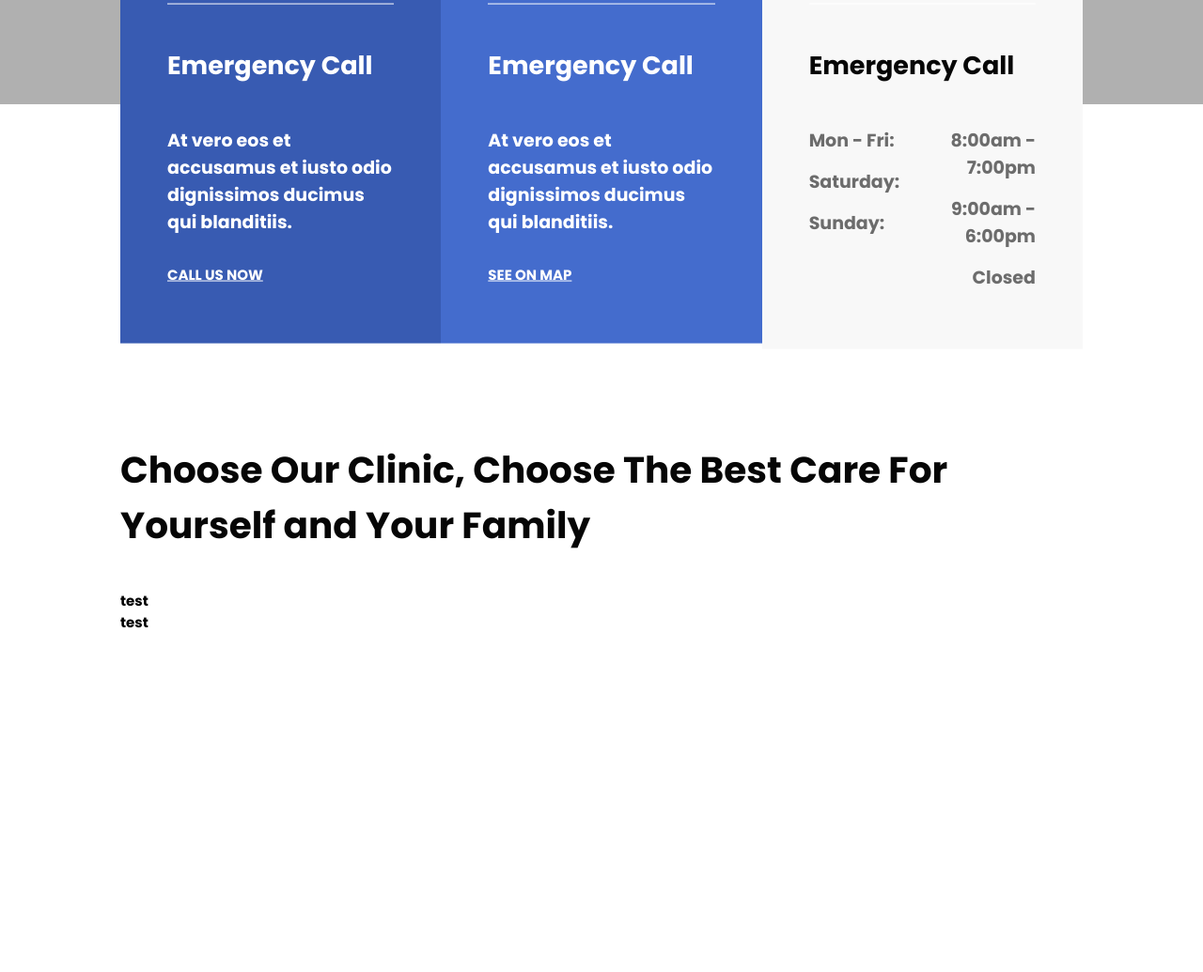
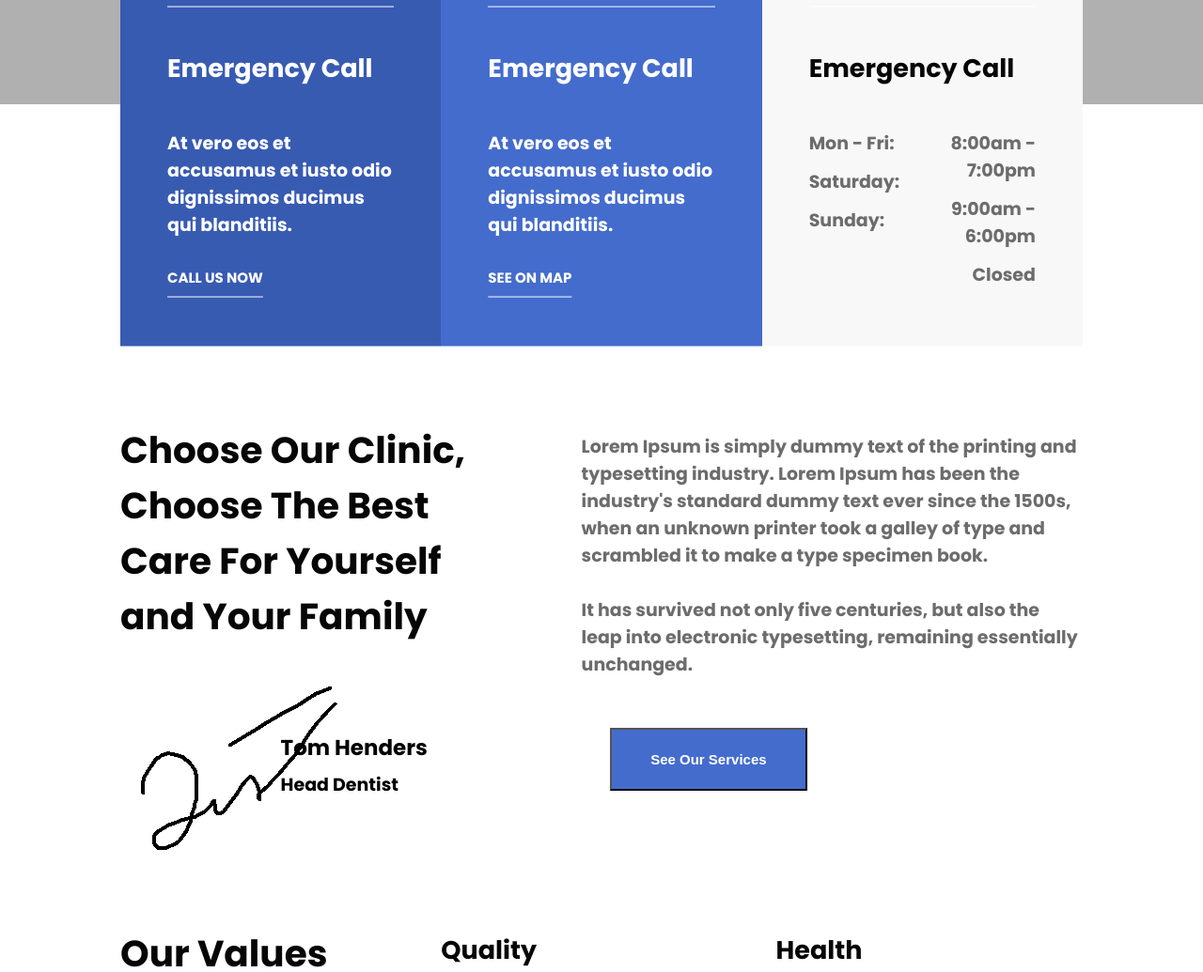
Before and after one commit to K0k0sc0m/Variantas_6, a plain HTML site: page index.html in a window 1280 px wide. Shown: the part 889-1924 px from the top of the page at 94% size. Before the commit the page ends 1563 px from the top, so only its background shows below. Drawn offline with Linux system fonts and the light colour scheme; files whose address does not match are found by name.

Commit message:
*responsive not finished

```diff
--- a/Styles/style.css
+++ b/Styles/style.css
@@ -35,6 +35,12 @@ body {
     background-color: white;
     padding-left: 10%;
     padding-right: 10%;
+    padding-bottom: 147px;
+    display: flex;
+    flex-wrap: wrap;
+    flex-direction: row;
+    width: 100%;
+
 
 }
 
@@ -56,14 +62,17 @@ body {
     text-align: left;
 }
 
-.diflinks {
+.diflin {
     font-weight: 700;
     font-size: 1rem;
     padding-top: 2rem;
+    text-underline-offset: 1rem;
 }
 
 .area {
     display: flexbox;
+    flex-wrap: wrap;
+    flex-direction: row;
     width: 100%;
     align-items: baseline;
     padding-top: 4.2667rem;
@@ -164,7 +173,7 @@ body {
 
 .ru {
     color: #FFFFFF80;
-    margin-left: 27%;
+    margin-left: 34%;
 }
 
 
@@ -183,7 +192,7 @@ body {
 
 .info {
     max-width: 100%;
-    padding-right: 48%;
+    padding-right: 50%;
     padding-top: 5rem;
 
 }
@@ -217,12 +226,30 @@ h5 {
 
 }
 
+h6 {
+    font-size: 1.5333rem;
+    font-weight: 700;
+}
+
 p {
     font-size: 1.2667rem;
     font-weight: 400;
-    color: #FFFFFF;
     margin: 0;
 }
+
+.gen {
+    color: #FFFFFF;
+}
+
+.gen2 {
+    color: #6C6C6C;
+    padding-bottom: 0.8rem
+}
+
+.gen3 {
+    color: #6C6C6C;
+}
+
 
 .Learn_more {
     background-color: #446CCD;
@@ -241,6 +268,26 @@ p {
     cursor: pointer;
     background-color: #0909af;
 }
+
+.Services {
+    background-color: #446CCD;
+    margin-top: 3.3333rem;
+    margin-bottom: 3.3333rem;
+    margin-left: 12rem;
+    padding-left: 2.7333rem;
+    padding-right: 2.7333rem;
+    padding-top: 1.5333rem;
+    padding-bottom: 1.5333rem;
+    color: #FFFFFF;
+    font-size: 1rem;
+    font-weight: 700;
+}
+
+.Services:hover {
+    cursor: pointer;
+    background-color: #0909af;
+}
+
 
 .rectangles {
     display: block;
@@ -311,10 +358,73 @@ p {
 
 }
 
+.maininfo {
+    margin-top: 20rem;
+    float: left;
+}
 
-.column-1 {
-    margin-top: 24rem;
+.aaaa {
+    float: left;
+
 }
+
+.bbbb {
+    color: #6C6C6C;
+    float: left;
+    padding-left: 4.2667rem;
+    margin-right: 0;
+    padding-top: 3.3rem;
+}
+
+.col-1 {
+    width: 8.33%;
+}
+.col-2 {
+    width: 16.66%;
+}
+.col-3 {
+    width: 25%;
+}
+.col-4 {
+    width: 33.33%;
+}
+.col-5 {
+    width: 41.66%;
+}
+.col-6 {
+    width: 50%;
+}
+.col-7 {
+    width: 58.33%;
+}
+.col-8 {
+    width: 66.66%;
+}
+.col-9 {
+    width: 75%;
+}
+.col-10 {
+    width: 83.33%;
+}
+.col-11 {
+    width: 91.66%;
+}
+.col-12 {
+    width: 100%;
+}
+
+.clearfix {
+    overflow: auto;
+}
+
+.imagination {
+    height: 60rem;
+}
+
+
+
+
+
 
 @media all and (max-width: 1800px) {
 
@@ -329,7 +439,7 @@ p {
 
 
 
-@media all and (max-width: 1600px) {
+@media all and (max-width: 1640px) {
 
 
     a {
@@ -353,9 +463,6 @@ p {
         position: absolute;
         width: 90%;
         float: left;
-        position: fixed;
-        top: 0;
-
     }
 
     .area {
--- a/index.html
+++ b/index.html
@@ -69,8 +69,8 @@
                     <img class='phone' src='https://static.thenounproject.com/png/2647105-200.png'>
                     <div class='text'>
                         <h5>Emergency Call</h5>
-                        <p>At vero eos et accusamus et iusto odio dignissimos ducimus qui blanditiis.</p>
-                        <div class='diflinks'>
+                        <p class='gen'>At vero eos et accusamus et iusto odio dignissimos ducimus qui blanditiis.</p>
+                        <div class='diflin'>
                             <a href='#' style='color: #FFFFFF'>CALL US NOW</a>
                         </div>
                     </div>
@@ -79,8 +79,8 @@
                         <img class='phone' src='https://image.flaticon.com/icons/png/512/1512/1512870.png'>
                     <div class='text'>
                         <h5>Emergency Call</h5>
-                        <p>At vero eos et accusamus et iusto odio dignissimos ducimus qui blanditiis.</p>
-                        <div class='diflinks'>
+                        <p class='gen'>At vero eos et accusamus et iusto odio dignissimos ducimus qui blanditiis.</p>
+                        <div class='diflin'>
                             <a href='#' style='color: #FFFFFF'>SEE ON MAP</a>
                         </div>
                     </div>
@@ -92,14 +92,14 @@
 
                         <div class='half-box'>
                             <div class='ahalf clearfix'>
-                             <p style='color: #6C6C6C; padding-bottom: 1rem;'>Mon - Fri:</p>
-                             <p style='color: #6C6C6C; padding-bottom: 1rem;'>Saturday:</p>
-                             <p style='color: #6C6C6C;'>Sunday:</p>
+                             <p class='gen2'>Mon - Fri:</p>
+                             <p class='gen2'>Saturday:</p>
+                             <p class='gen3'>Sunday:</p>
                             </div>
                             <div class='bhalf clearfix'>
-                                <p style='color: #6C6C6C; padding-bottom: 1rem;'>8:00am - 7:00pm</p>
-                                <p style='color: #6C6C6C; padding-bottom: 1rem;'>9:00am - 6:00pm</p>
-                                <p style='color: #6C6C6C;'>Closed</p>
+                                <p class='gen2'>8:00am - 7:00pm</p>
+                                <p class='gen2'>9:00am - 6:00pm</p>
+                                <p class='gen3'>Closed</p>
                                </div>
 
                         </div>
@@ -120,29 +120,56 @@
 
 
         <div class='white'>
-            <div class='body'>
-                <div class='column-1'>
+
+            <div class='maininfo row'>
+
+                <div class='col-5 aaaa'>
                     <h3>Choose Our Clinic, Choose The Best Care For Yourself and Your Family</h3>
+                </div>
 
+                <div class='col-7 bbbb'>
+                    <p>Lorem Ipsum is simply dummy text of the printing and typesetting industry. Lorem Ipsum has been the industry's standard dummy text ever since the 1500s, when an unknown printer took a galley of type and scrambled it to make a type specimen book. <br><br>It has survived not only five centuries, but also the leap into electronic typesetting, remaining essentially unchanged.</p>
                 </div>
 
             </div>
 
-            <div class='About_Us'>
-               test
-            </div>
-
-            <div class='image'>
-               test
-            </div>
-        </div>
+                <div class='col-2'>
+                    <img src='img/sign.png'>
+                </div>
+                <div class='col-2'>
+                    <h6>Tom Henders</h6>
+                    <p style='margin-top: -3rem'>Head Dentist</p>
+                </div>
+                <div class='col-8'>
+                    <button class='Services'>
+                        See Our Services
+                    </button>
+                </div>
 
 
 
 
 
+                <div class='col-4'>
+                    <h3>Our Values</h3>
+                </div>
+                <div class='col-4'>
+                    <h5 style='color: #060606; font-weight: 700'>Quality</h5>
+                    <p style='margin-top: -2rem; padding-right: 1.2rem'>It has survived not only five centuries, but also the leap into electronic typesetting, remaining essentially unchanged.</p>
+                </div>
+                <div class='col-4'>
+                    <h5 style='color: #060606; font-weight: 700; padding-left: 1rem'>Health</h5>
+                    <p style='margin-top: -2rem; padding-left: 1rem'>It has survived not only five centuries, but also the leap into electronic typesetting, remaining essentially unchanged.</p>
+                </div>
+             </div>
 
 
+
+        </div>
+
+        <div class='gray'>
+            <div class='imagination'></div>
+        </div>
 
     </div>
 
```
Also changed, not shown: Img/sign.png (added).
